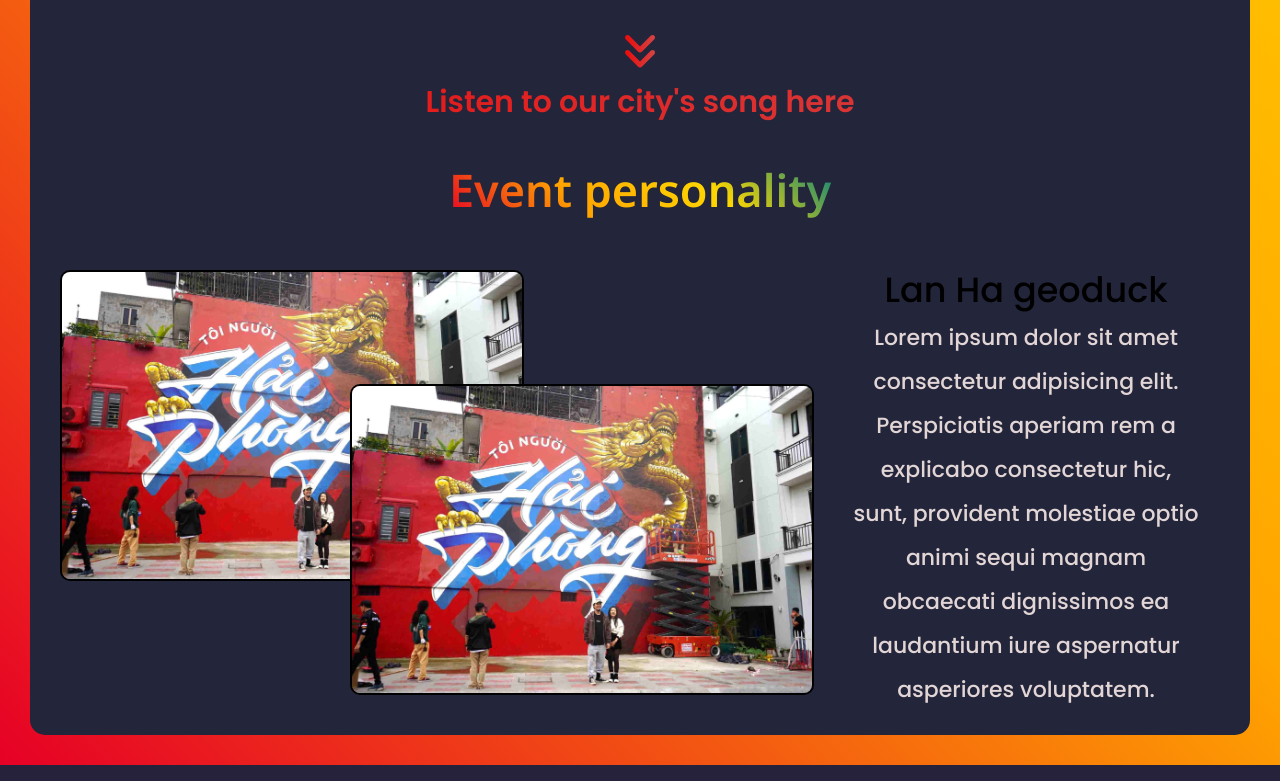
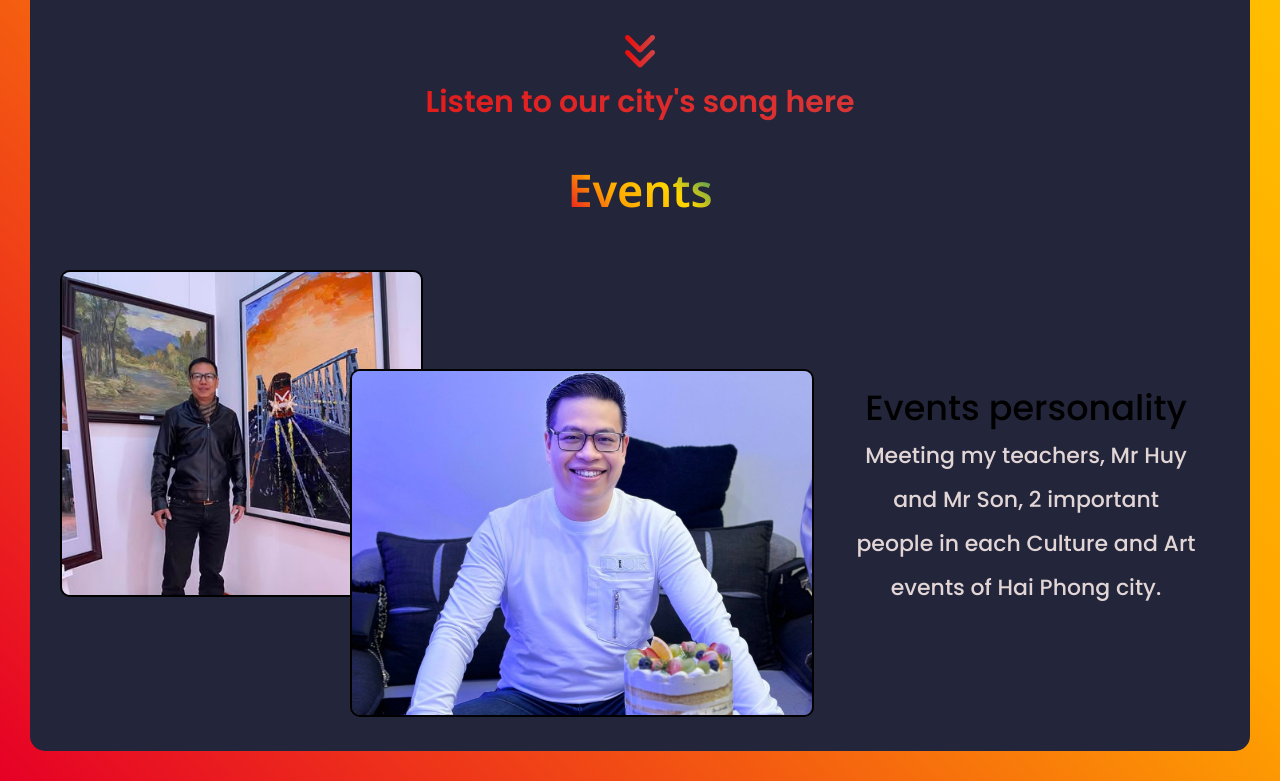
Before and after one commit to donguyenphu/Hai_Phong_Culture_Website, a PHP site: page /people.php in a window 1280 px wide. Shown: the part 2933-3714 px from the top of the page. Run offline with PHP 8.4, Linux system fonts and the light colour scheme.

Commit message:
modify images and description events

```diff
--- a/people.php
+++ b/people.php
@@ -83,24 +83,24 @@ $level = './';
             </div>
             <div class="titleIntroductionWrapper">
                 <h2 class="titleFoodMain">
-                    Event personality
+                    Events
                 </h2>
             </div>
             <div class="eventInfoAndImageWrapper">
                 <div class="twoImageWrapper">
                     <div class="firstImageWrapper">
-                        <img src="./image/BucTuongHaiPhong.jpg" class="firstImageMain">
+                        <img src="./image/QuangHuyNguyen.jpg" class="firstImageMain">
                     </div>
                     <div class="secondImageWrapper">
-                        <img src="./image/BucTuongHaiPhong.jpg" class="secondImageMain">
+                        <img src="./image/NguyenThaiSon.jpg" class="secondImageMain">
                     </div>
                 </div>
                 <div class="twoInfoWrapper">
                     <div class="infoDoSonWrapper">
-                        <h3 class="infoDoSonMain">Lan Ha geoduck</h3>
+                        <a href=""><h3 class="Events">Events personality</h3></a>
                     </div>
-                    <p class="songIntroductionMain Events">
-                        Lorem ipsum dolor sit amet consectetur adipisicing elit. Perspiciatis aperiam rem a explicabo consectetur hic, sunt, provident molestiae optio animi sequi magnam obcaecati dignissimos ea laudantium iure aspernatur asperiores voluptatem.
+                    <p class="songIntroductionMain">
+                        Meeting my teachers, Mr Huy and Mr Son, 2 important people in each Culture and Art events of Hai Phong city.
                     </p>
                 </div>
             </div>
--- a/stylePeople.css
+++ b/stylePeople.css
@@ -141,10 +141,30 @@
     border: 2px solid black;
 }
 .firstImageWrapper {
-    overflow: hidden;
+   overflow: hidden;
 }
 .secondImageMain {
     position: absolute;
     left: 50%;
     bottom: -35%;
 }
+.firstImageMain {
+    aspect-ratio: 10 / 9;
+    object-fit: cover;
+}
+.secondImageMain {
+    aspect-ratio: 4 / 3;
+    object-fit: cover;
+}
+.Events {
+    color: black;
+    font-size: 35px;
+    font-family: 'Poppins', sans-serif;
+    font-weight: 600;
+    transition: 0.4s all ease-in-out;
+    font-weight: 500;
+}
+.Events:hover {
+    transform: scale(1.15);
+    color: red;
+}
```
Also changed, not shown: image/NguyenThaiSon.jpg (added), image/QuangHuyNguyen.jpg (added).
